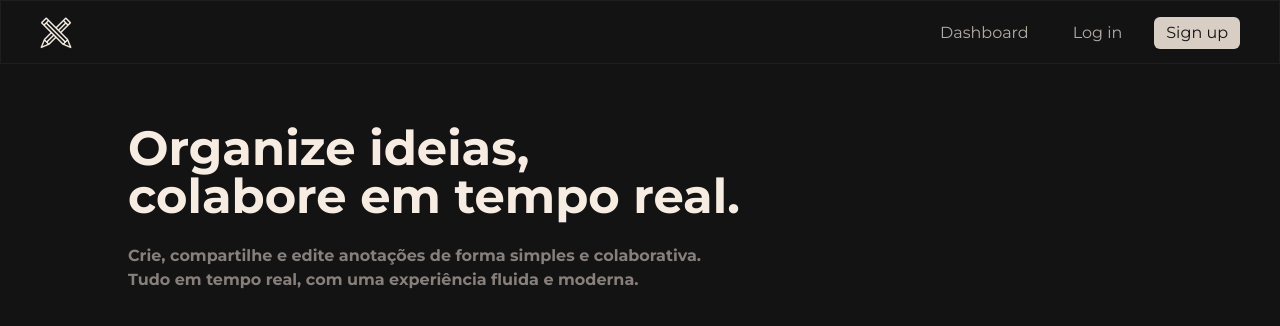
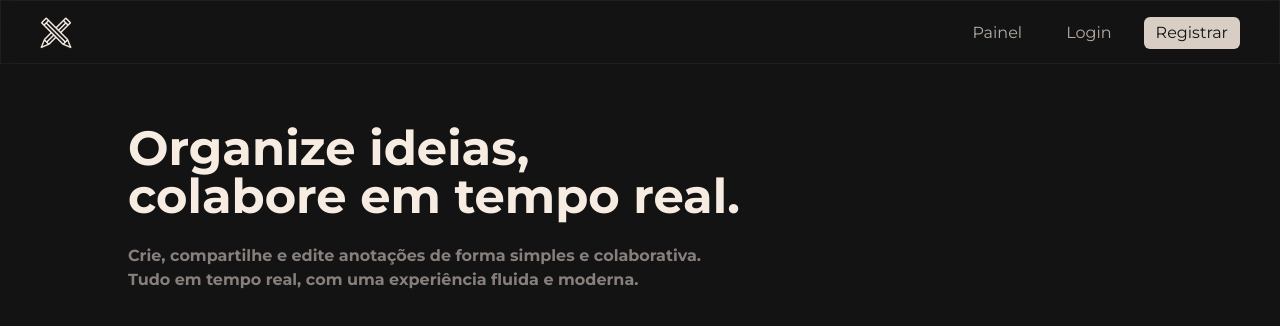
Before and after one commit to kauedesouzaalves/wenote, a Next.js app: page / in a window 1280 px wide. Shown: the top 326 px of the page. Built offline with nearby package versions, Linux system fonts and the light colour scheme.

Commit message:
chore: translate content to portuguese

```diff
--- a/src/interfaces/components/HeroSection.tsx
+++ b/src/interfaces/components/HeroSection.tsx
@@ -16,16 +16,16 @@ export default function HeroSection() {
                         className="ghost-button px-3 py-1 rounded-md"
                         href="/dashboard"
                     >
-                        Dashboard
+                        Painel
                     </a>
                     <a
                         className="ghost-button px-3 py-1 rounded-md"
                         href="/login"
                     >
-                        Log in
+                        Login
                     </a>
                     <a href="/register" className="filled-button px-3 py-1">
-                        Sign up
+                        Registrar
                     </a>
                 </nav>
             </div>
```
